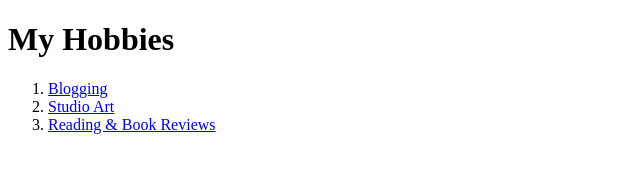
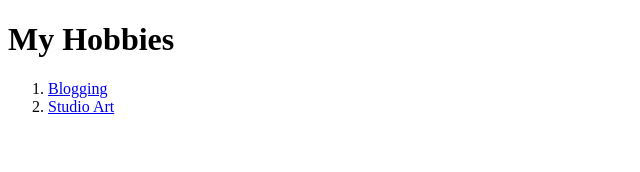
Before and after one commit to DanyelPoindexter/cv, a plain HTML site: page hobbies.html in a window 1280 px wide. Shown: the whole page, without its empty margins (0-640 px from the left). Drawn offline with Linux system fonts and the light colour scheme.

Commit message:
Update hobbies.html

```diff
--- a/hobbies.html
+++ b/hobbies.html
@@ -9,7 +9,6 @@
     <ol>
       <li><a href="https://www.danyelpoindexter.com/blog">Blogging</a></li>
       <li><a href="https://www.danyelpoindexter.com/artwork">Studio Art</a></li>
-      <li><a href="https://www.chibireads.com/">Reading & Book Reviews</a></li>
     </ol>
   </body>
 </html>
```
